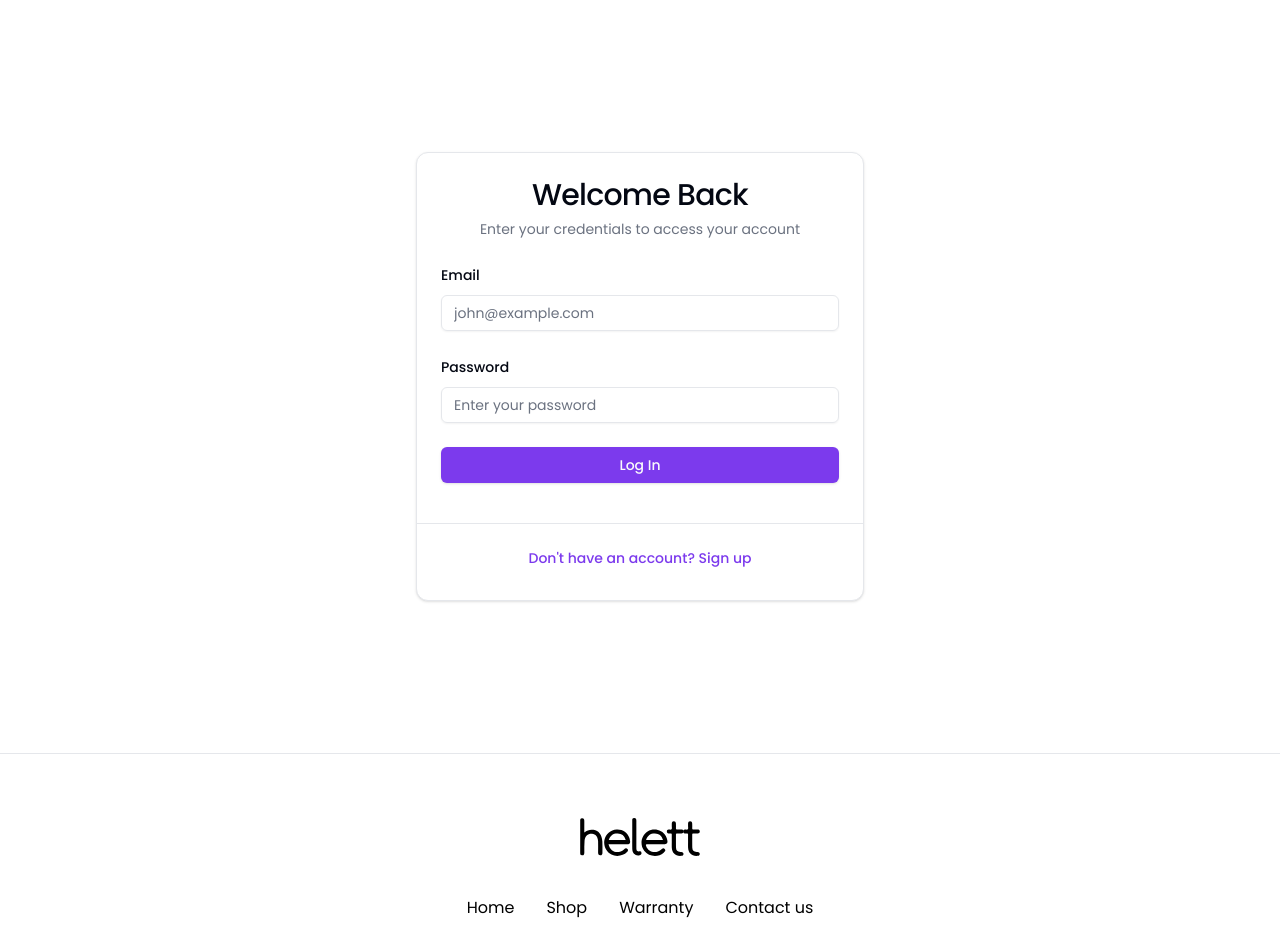
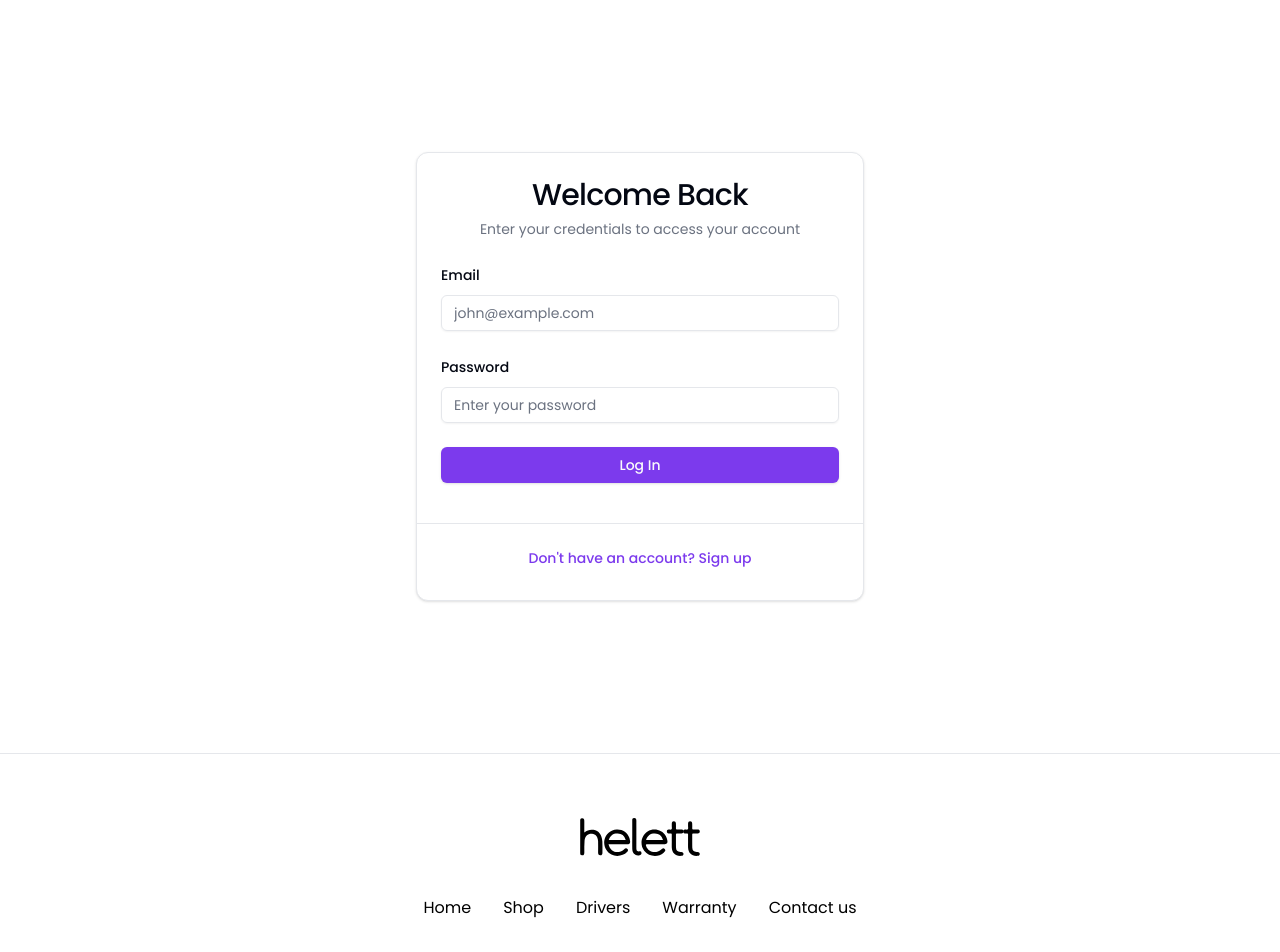
Before and after one commit to miidlaj/helett, a Next.js app: page /login in a window 1280 px wide. Shown: the top 952 px of the page. Built offline with nearby package versions, Linux system fonts and the light colour scheme; no server answers.

Commit message:
footer changes

```diff
--- a/components/footer.tsx
+++ b/components/footer.tsx
@@ -9,6 +9,7 @@ const Footer = () => {
   const links = [
     { name: "Home", href: "/" },
     { name: "Shop", href: "/products" },
+    { name: "Drivers", href: "/drivers" },
     { name: "Warranty", href: "/warranty" },
     { name: "Contact us", href: "/contact-us" },
   ];
```
